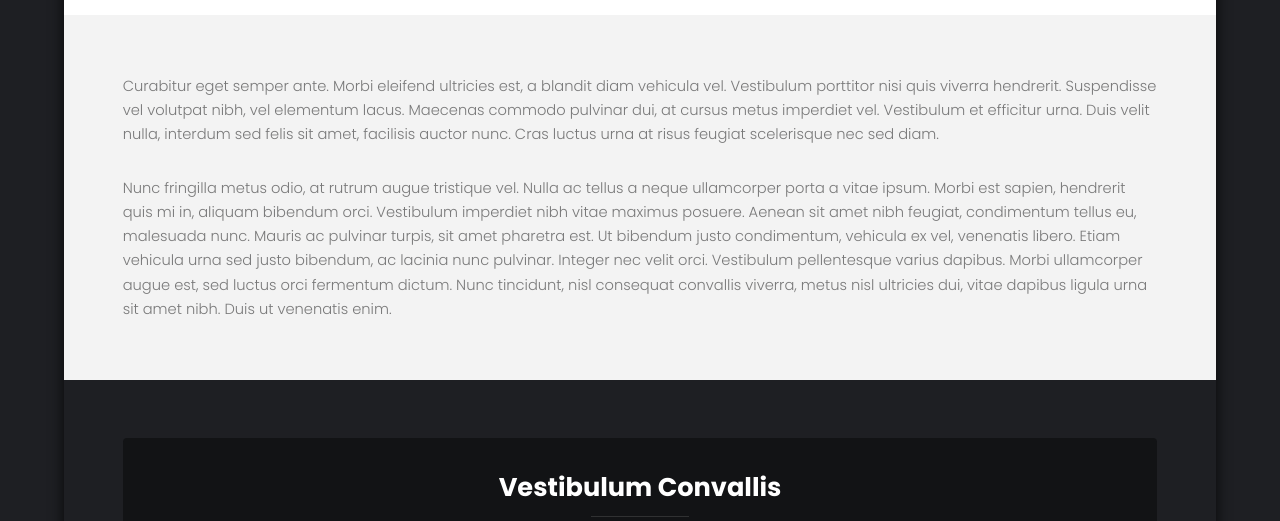
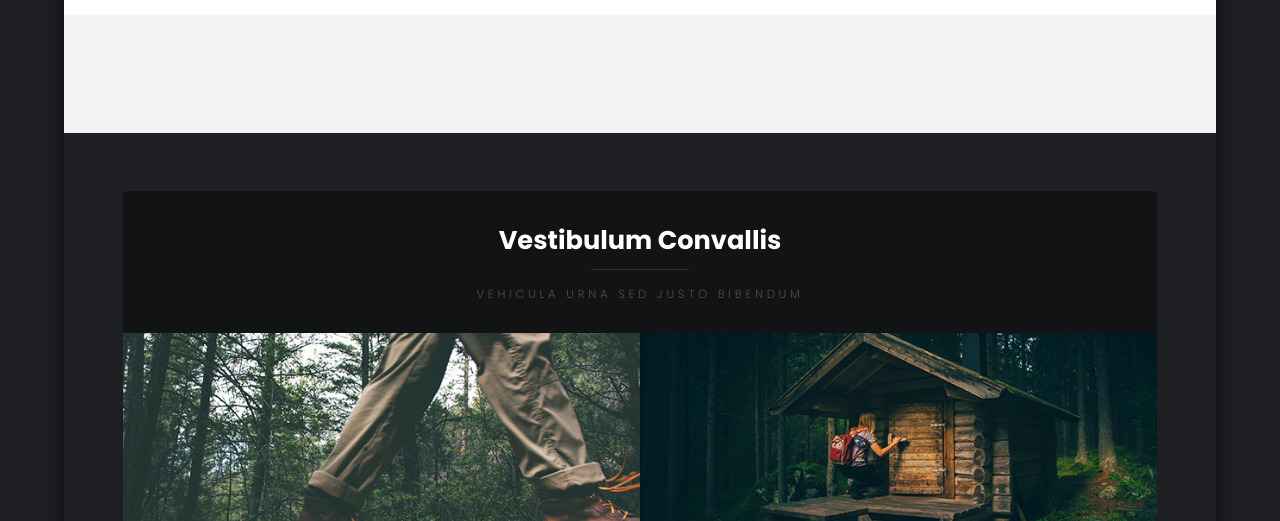
Before and after one commit to looper0/looper0.github.io, a plain HTML site: page index.html in a window 1280 px wide. Shown: the part 800-1321 px from the top of the page. Drawn offline with Linux system fonts and the light colour scheme.

Commit message:
delete/p

```diff
--- a/index.html
+++ b/index.html
@@ -33,8 +33,8 @@
 							<p>"When the light came back, this weird plant was just sitting there..."</p>
 						</header>
 						<div class="content">
-							<p>Curabitur eget semper ante. Morbi eleifend ultricies est, a blandit diam vehicula vel. Vestibulum porttitor nisi quis viverra hendrerit. Suspendisse vel volutpat nibh, vel elementum lacus. Maecenas commodo pulvinar dui, at cursus metus imperdiet vel. Vestibulum et efficitur urna. Duis velit nulla, interdum sed felis sit amet, facilisis auctor nunc. Cras luctus urna at risus feugiat scelerisque nec sed diam. </p>
-							<p>Nunc fringilla metus odio, at rutrum augue tristique vel. Nulla ac tellus a neque ullamcorper porta a vitae ipsum. Morbi est sapien, hendrerit quis mi in, aliquam bibendum orci. Vestibulum imperdiet nibh vitae maximus posuere. Aenean sit amet nibh feugiat, condimentum tellus eu, malesuada nunc. Mauris ac pulvinar turpis, sit amet pharetra est. Ut bibendum justo condimentum, vehicula ex vel, venenatis libero. Etiam vehicula urna sed justo bibendum, ac lacinia nunc pulvinar. Integer nec velit orci. Vestibulum pellentesque varius dapibus. Morbi ullamcorper augue est, sed luctus orci fermentum dictum. Nunc tincidunt, nisl consequat convallis viverra, metus nisl ultricies dui, vitae dapibus ligula urna sit amet nibh. Duis ut venenatis enim.</p>
+
+
 						</div>
 					</section>
 
```
